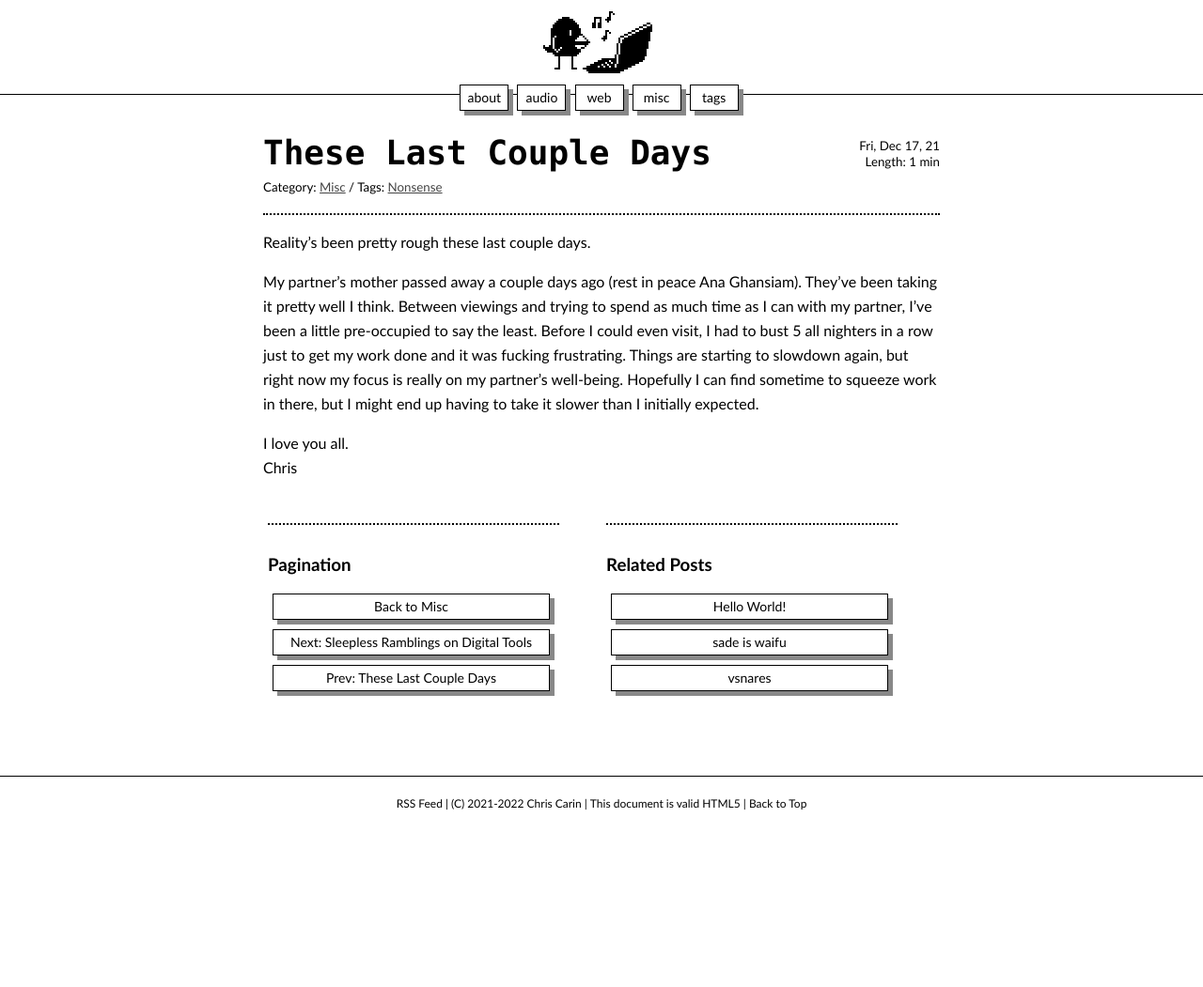
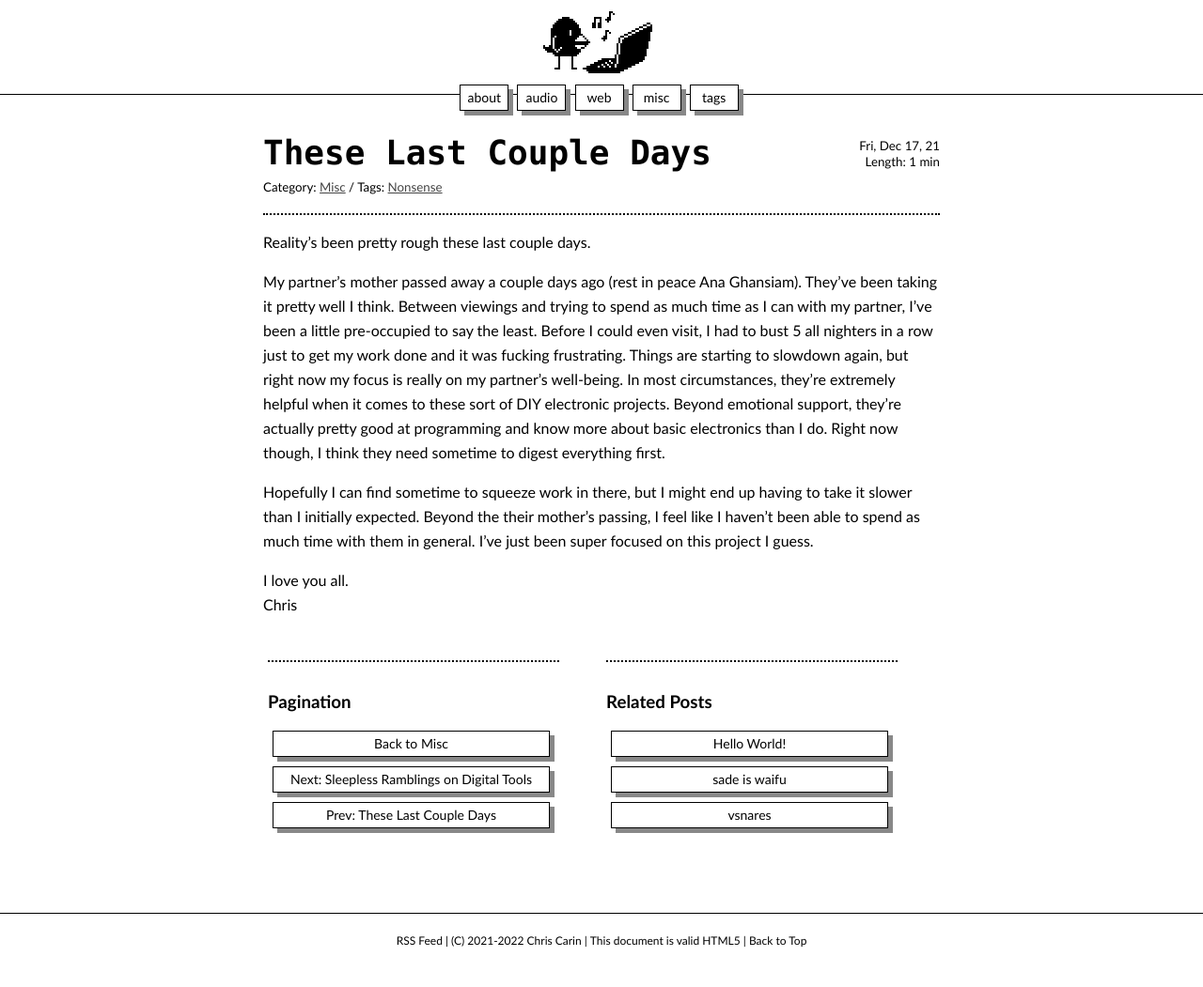
Before and after one commit to cheesoup/GRPH, a Jekyll site: the page built from _posts/2021-12-17-Life-Recently.md, in a window 1280 px wide. Shown: the whole page at 94% size. Built offline with Jekyll 4.4.1, drawn with Linux system fonts in a browser that asks for light colours; before the commit the page ends 905 px from its top, so only the background shows below that.

```diff
--- a/_posts/2021-12-17-Life-Recently.md
+++ b/_posts/2021-12-17-Life-Recently.md
@@ -8,7 +8,9 @@
 
 Reality's been pretty rough these last couple days.
 
-My partner's mother passed away a couple days ago (rest in peace Ana Ghansiam). They've been taking it pretty well I think. Between viewings and trying to spend as much time as I can with my partner, I've been a little pre-occupied to say the least. Before I could even visit, I had to bust 5 all nighters in a row just to get my work done and it was fucking frustrating. Things are starting to slowdown again, but right now my focus is really on my partner's well-being. Hopefully I can find sometime to squeeze work in there, but I might end up having to take it slower than I initially expected.
+My partner's mother passed away a couple days ago (rest in peace Ana Ghansiam). They've been taking it pretty well I think. Between viewings and trying to spend as much time as I can with my partner, I've been a little pre-occupied to say the least. Before I could even visit, I had to bust 5 all nighters in a row just to get my work done and it was fucking frustrating. Things are starting to slowdown again, but right now my focus is really on my partner's well-being. In most circumstances, they're extremely helpful when it comes to these sort of DIY electronic projects. Beyond emotional support, they're actually pretty good at programming and know more about basic electronics than I do. Right now though, I think they need sometime to digest everything first.
+
+Hopefully I can find sometime to squeeze work in there, but I might end up having to take it slower than I initially expected. Beyond the their mother's passing, I feel like I haven't been able to spend as much time with them in general. I've just been super focused on this project I guess.
 
 I love you all.\
 Chris
```
Also changed, not shown: 15 other files.
